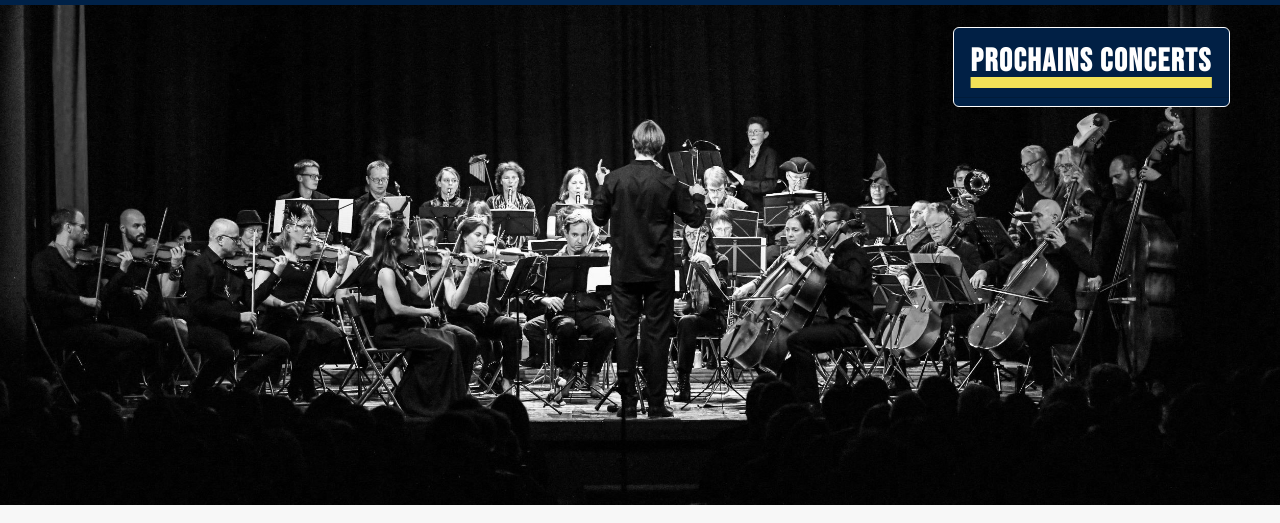
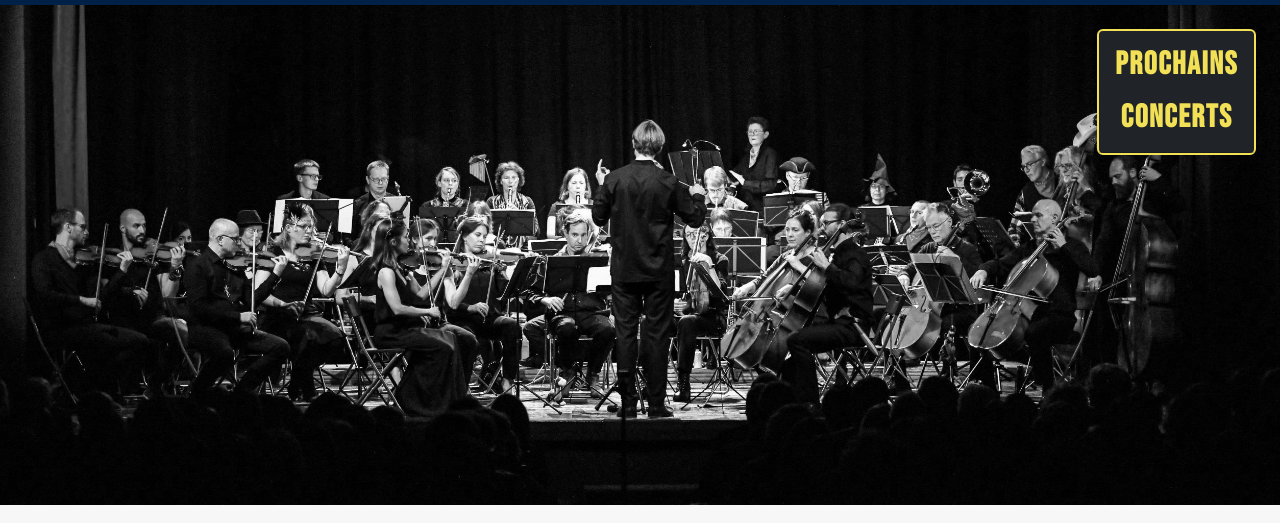
Before and after one commit to VincentBtr/BSO, a plain HTML site: page index.html in a window 1280 px wide. Shown: the part 66-589 px from the top of the page. Drawn offline with nearby package versions, Linux system fonts and the light colour scheme; a web font is replaced by a local one.

Commit message:
update next concerts index page

```diff
--- a/css/styles.css
+++ b/css/styles.css
@@ -198,8 +198,19 @@ footer p {
 }
 
 .empty-space .card {
-  background-color: #002147!important;
+  /* background-color: #002147!important; */
+  /* background-color: #18171C!important; */
+  border-color: #f2e157!important;
+  color: #f2e157!important;
 }
+.empty-space .card h2 {
+  text-decoration: none;
+  font-family: "Bebas Neue";
+  /* background-color: #f2e157!important; */
+  /* font-weight: 800;
+  font-size: 1.4rem; */
+}
+
 
 .index-promotion {
   color: #f2e157;
@@ -209,7 +220,7 @@ footer p {
   /* right: 50%; */
   bottom: 0%;
   font-family: "Memphis";
-  font-weight: 800;
+  font-weight: 400;
 }
 
 .body-index .container-fluid {
--- a/index.html
+++ b/index.html
@@ -53,12 +53,12 @@
 
   <div class="empty-space">
     <div class="container-fluid">
-    <div class="row">
+    <div class="row align-items-end">
       <div class="col"></div>
       <div class="col"></div>
       <div class="col-md-3 col-sm-4 col-xs-5 col-7 justify-content-end">
-        <div class="card text-bg-dark pb-2 mt-3 text-center border-1 border-white">
-          <h2 class="card-header"><span lang="en">Next concerts</span><span lang="fr">Prochains concerts</span></h2>
+        <div class="card text-bg-dark pb-0 m-4 text-center border-2 border-white position-absolute top-0 end-0">
+          <h2 class="card-header"><span lang="en">Next<br />concerts</span><span lang="fr">Prochains<br />concerts</span></h2>
           <a href="index.html#concerts" class="stretched-link concerts-page-link"></a>
           <!-- <div class="card-body"></div> -->
         </div>
```
